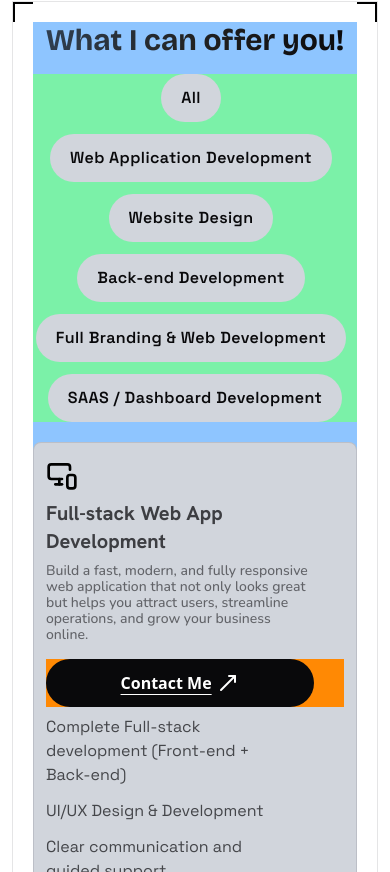
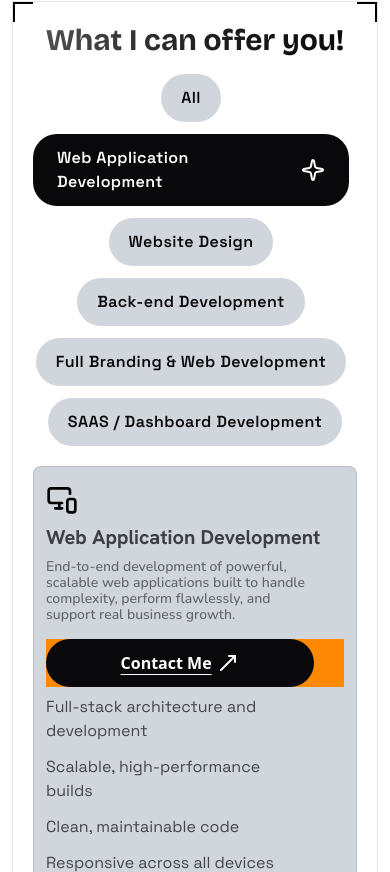
Before and after one commit to GeeBeeScript/portfolio, a Next.js app: page / in a window 390 px wide. Shown: the part 1112-1984 px from the top of the page. Built offline with nearby package versions, Linux system fonts and the light colour scheme; a web font is replaced by a local one.

Commit message:
new changes

```diff
--- a/components/sections/Offer.tsx
+++ b/components/sections/Offer.tsx
@@ -1,49 +1,129 @@
-import { MonitorSmartphone, MoveUpRight } from "lucide-react";
-import React from "react";
+"use client"
+
+import { MonitorSmartphone, MoveUpRight, Sparkle } from "lucide-react";
+import React, { useState } from "react";
 
 const OFFERS = [
   {
-    title: "Full-stack Web App Development",
-    comment: "Build a fast, modern, and fully responsive web application that not only looks great but helps you attract users, streamline operations, and grow your business online.",
-    serviceDetails: ["Complete Full-stack development (Front-end + Back-end)", "UI/UX Design & Development", "Clear communication and guided support", "Quick Delivery", "Desktop, Tablet And Mobile Version"],
+    id: "WAD",
+    title: "Web Application Development",
+    comment: "End-to-end development of powerful, scalable web applications built to handle complexity, perform flawlessly, and support real business growth.",
+    serviceDetails: [
+      "Full-stack architecture and development",
+      "Scalable, high-performance builds",
+      "Clean, maintainable code",
+      "Responsive across all devices",
+      "Built for long-term growth"
+    ],
   },
   {
-    title: "Full-stack Web App Development",
-    comment: "Build a fast, modern, and fully responsive web application that not only looks great but helps you attract users, streamline operations, and grow your business online.",
-    serviceDetails: ["Complete Full-stack development (Front-end + Back-end)", "UI/UX Design & Development", "Clear communication and guided support", "Quick Delivery", "Desktop, Tablet And Mobile Version"],
+    id: "WD",
+    title: "Website Design",
+    comment: "Custom UI design for web and mobile experiences that feel refined, intuitive, and built to convert visitors into customers.",
+    serviceDetails: [
+      "Tailored UI/UX design",
+      "Web and mobile-ready layouts",
+      "Modern, polished visuals",
+      "Conversion-focused structure",
+      "Designed for clarity and trust"
+    ],
   },
-]
+  {
+    id: "BED",
+    title: "Backend Development",
+    comment: "High-performance backend systems engineered for speed, reliability, and cost efficiency without wasting resources or budget.",
+    serviceDetails: [
+      "Efficient backend architecture",
+      "Secure API and database design",
+      "Optimized for performance and cost",
+      "Scalable systems built to last",
+      "Reliable infrastructure support"
+    ],
+  },
+  {
+    id: "FBWD",
+    title: "Full Branding & Web Development",
+    comment: "From idea to launch, build a brand, platform, and growth engine with cohesive design, development, and marketing execution.",
+    serviceDetails: [
+      "Brand identity and logo creation",
+      "UI mockups and product design",
+      "Full application and dashboard development",
+      "Ad platform setup and growth support",
+      "Built to launch, scale, and profit"
+    ],
+  },
+  {
+    id: "SDD",
+    title: "SaaS / Dashboard Development",
+    comment: "Powerful SaaS products and dashboards designed to simplify complex workflows, deliver insight, and scale with your users.",
+    serviceDetails: [
+      "SaaS platform development",
+      "Custom admin and analytics dashboards",
+      "Role-based functionality",
+      "Clean, data-focused interfaces",
+      "Built for performance and scale"
+    ],
+  },
+];
+
 
 const OfferSection = () => {
+  const [selection, setSelection] = useState<string | null>("WAD")
+  const selectionIsActive = "bg-zinc-950 text-white px-6 py-3"
+  const selectionInActive = "text-zinc-950 bg-gray-300"
+  const selectedOffer = OFFERS.filter(offer => offer.id === selection)
+
+
   return (
     <section className="relative py-5 px-5 border-zinc-950/10 border">
-      <div className="w-full bg-blue-300 flex flex-col space-y-5 justify-center items-center">
+      <div className="w-full flex flex-col space-y-5 justify-center items-center">
         <h2 className="text-3xl font-brico mb-4 w-full font-bold text-transparent bg-clip-text bg-linear-to-r from-zinc-950/70 via-[#222] to-zinc-950 text-center">
           What I can offer you!
         </h2>
-        <div className="font-space flex space-x-2 space-y-3 max-w-2xl bg-green-300 flex-wrap justify-center">
-          <div className="px-5 py-3 rounded-3xl bg-gray-300 font-semibold text-zinc-950 tracking-wide flex justify-center items-center">
-            All
+        <div className="font-space flex space-x-2 space-y-3 max-w-2xl flex-wrap justify-center">
+          <div onClick={() => setSelection(null)} className={`${!selection ? selectionIsActive : selectionInActive } px-5 py-3 rounded-3xl font-semibold  tracking-wide flex justify-center items-center cursor-pointer`}>
+            All <span className={`${!selection ? "pl-2" : "hidden"}`}><Sparkle /></span>
           </div>
-          <div className="px-5 py-3 rounded-3xl bg-gray-300 font-semibold text-zinc-950 tracking-wide flex justify-center items-center">
-            Web Application Development
+          <div onClick={() => setSelection("WAD")} className={`${selection === "WAD" ? selectionIsActive : selectionInActive } px-5 py-3 rounded-3xl font-semibold  tracking-wide flex justify-center items-center cursor-pointer`}>
+            Web Application Development <span className={`${selection === "WAD" ? "pl-2" : "hidden"}`}><Sparkle /></span>
           </div>
-          <div className="px-5 py-3 rounded-3xl bg-gray-300 font-semibold text-zinc-950 tracking-wide flex justify-center items-center">
-            Website Design
+          <div onClick={() => setSelection("WD")} className={`${selection === "WD" ? selectionIsActive : selectionInActive } px-5 py-3 rounded-3xl font-semibold  tracking-wide flex justify-center items-center cursor-pointer`}>
+            Website Design <span className={`${selection === "WD" ? "pl-2" : "hidden"}`}><Sparkle /></span>
           </div>
-          <div className="px-5 py-3 rounded-3xl bg-gray-300 font-semibold text-zinc-950 tracking-wide flex justify-center items-center">
-            Back-end Development
+          <div onClick={() => setSelection("BED")} className={`${selection === "BED" ? selectionIsActive : selectionInActive } px-5 py-3 rounded-3xl font-semibold  tracking-wide flex justify-center items-center cursor-pointer`}>
+            Back-end Development <span className={`${selection === "BED" ? "pl-2" : "hidden"}`}><Sparkle /></span>
           </div>
-          <div className="px-5 py-3 rounded-3xl bg-gray-300 font-semibold text-zinc-950 tracking-wide flex justify-center items-center">
-            Full Branding & Web Development
+          <div onClick={() => setSelection("FBWD")} className={`${selection === "FBWD" ? selectionIsActive : selectionInActive } px-5 py-3 rounded-3xl font-semibold  tracking-wide flex justify-center items-center cursor-pointer`}>
+            Full Branding & Web Development <span className={`${selection === "FBWD" ? "pl-2" : "hidden"}`}><Sparkle /></span>
           </div>
-          <div className="px-5 py-3 rounded-3xl bg-gray-300 font-semibold text-zinc-950 tracking-wide flex justify-center items-center">
-            SAAS / Dashboard Development
+          <div onClick={() => setSelection("SDD")} className={`${selection === "SDD" ? selectionIsActive : selectionInActive } px-5 py-3 rounded-3xl font-semibold  tracking-wide flex justify-center items-center cursor-pointer`}>
+            SAAS / Dashboard Development<span className={`${selection === "SDD" ? "pl-2" : "hidden"}`}><Sparkle /></span>
           </div>
         </div>
-        <div className="grid grid-cols-2 max-sm:grid-cols-1 space-y-4">
-          {OFFERS.map((offer) => (
-            <div className="bg-gray-300 rounded-lg flex flex-col justify-center items-start space-y-2 py-4 px-3 border-zinc-950/10 border">
+        <div className="grid grid-cols-2 gap-3 max-sm:grid-cols-1 space-y-4">
+          {!selection ? (OFFERS.map((offer, index) => (
+            <div key={index} className="bg-gray-300 rounded-lg flex flex-col justify-center items-start space-y-2 py-4 px-3 border-zinc-950/10 border">
+            <div>
+              <MonitorSmartphone className="size-8 sm:size-9"/>
+            </div>
+            <div className="font-hanken text-xl font-bold text-zinc-900/80">{offer.title}</div>
+            <div className="text-sm font-nunito text-zinc-900/60 leading-4 max-w-[90%] mr-auto">
+              {offer.comment}
+            </div>
+            <div className="w-full my-2">
+              <button className="bg-zinc-950 flex space-x-1 justify-center items-center font-semibold underline underline-offset-5 w-[90%] mr-auto py-3 px-3 rounded-3xl text-white"><span>Contact Me</span><span><MoveUpRight /></span></button>
+            </div>
+            <div className="flex font-space flex-col space-y-3 max-w-[80%] text-md text-zinc-950/70">
+              {
+                offer.serviceDetails.map((service, index) => (
+                  <p key={index}>{service}</p>
+                ))
+              }
+            </div>
+          </div>
+
+          ))) : (selectedOffer.map((offer, index) => (
+            <div key={index} className="bg-gray-300 rounded-lg flex flex-col justify-center items-start space-y-2 py-4 px-3 border-zinc-950/10 border">
             <div>
               <MonitorSmartphone className="size-8 sm:size-9"/>
             </div>
@@ -56,14 +136,14 @@ const OfferSection = () => {
             </div>
             <div className="flex font-space flex-col space-y-3 max-w-[80%] text-md text-zinc-950/70">
               {
-                offer.serviceDetails.map((service) => (
-                  <p>{service}</p>
+                offer.serviceDetails.map((service, index) => (
+                  <p key={index}>{service}</p>
                 ))
               }
             </div>
           </div>
 
-          ))}
+          )))}
 
         </div>
       </div>
```
